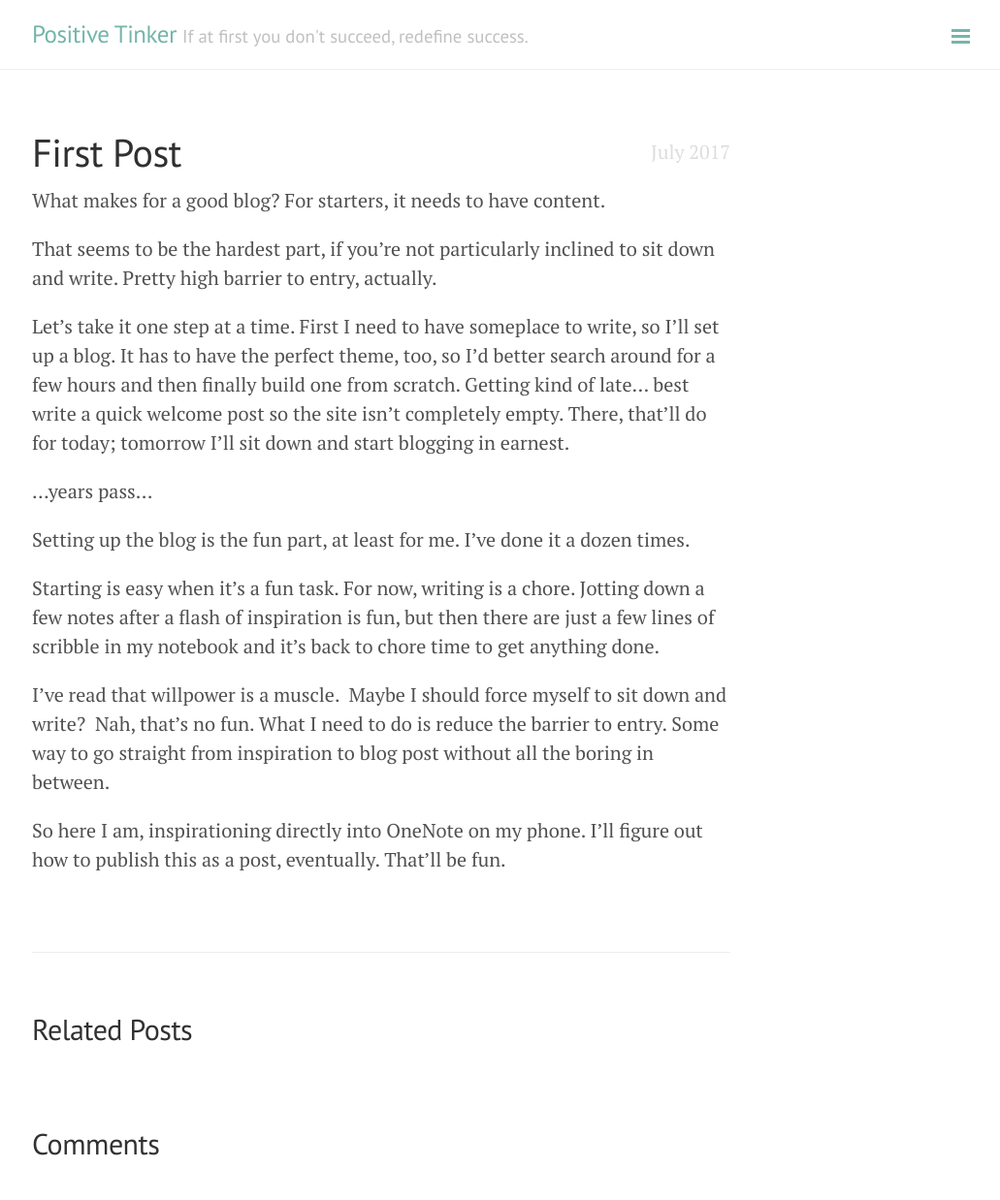
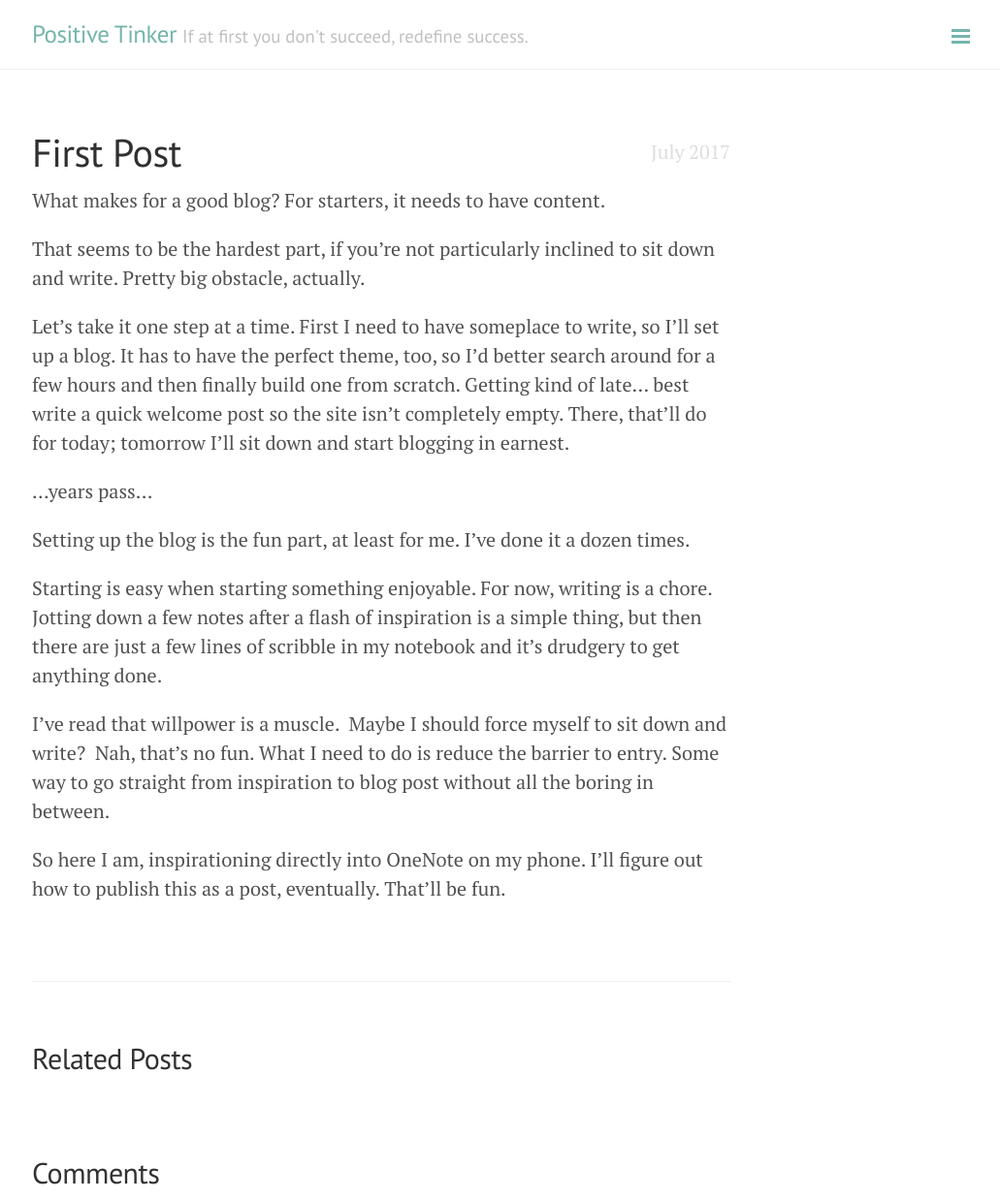
Before and after one commit to MikeTV/PositiveTinker, a Jekyll site: the page built from _posts/2017-07-15-first-post.md, in a window 1280 px wide. Shown: the whole page at 97% size, without its empty margins (247-1278 px from the left). Built offline with Jekyll 4.4.1, drawn with Linux system fonts in a browser that asks for light colours; comment, search, counter and statistics services are not loaded; before the commit the page ends 1208 px from its top, so only the background shows below that.

Commit message:
Update from Forestry.io - 2017-07-15-first-post.md

```diff
--- a/_posts/2017-07-15-first-post.md
+++ b/_posts/2017-07-15-first-post.md
@@ -1,14 +1,15 @@
 ---
+date: 2017-07-15 13:14
+description: ''
+layout: post
 title: First Post
-date: 2017-07-15 13:14
-layout: post
-description: ''
+comments: false
 ---
 
 
 What makes for a good blog?  For starters,  it needs to have content.
 
-That seems to be the hardest part, if you're not particularly inclined to sit down and write.  Pretty high barrier to entry, actually.
+That seems to be the hardest part, if you're not particularly inclined to sit down and write.  Pretty big obstacle, actually.
 
 Let's take it one step at a time. First I need to have someplace to write, so I'll set up a blog. It has to have the perfect theme, too, so I'd better search around for a few hours and then finally build one from scratch.  Getting kind of late...  best write a quick welcome post so the site isn't completely empty. There, that'll do for today; tomorrow I'll sit down and start blogging in earnest.
 
@@ -16,7 +17,7 @@ Let's take it one step at a time. First I need to have someplace to write, so I'
 
 Setting up the blog is the fun part, at least for me.  I've done it a dozen times.
 
-Starting is easy when it's a fun task.  For now, writing is a chore.  Jotting down a few notes after a flash of inspiration is fun, but then there are just a few lines of scribble in my notebook and it's back to chore time to get anything done.
+Starting is easy when starting something enjoyable.  For now, writing is a chore.  Jotting down a few notes after a flash of inspiration is a simple thing, but then there are just a few lines of scribble in my notebook and it's drudgery to get anything done.
 
 I've read that willpower is a muscle.  Maybe I should force myself to sit down and write?  Nah, that's no fun.  What I need to do is reduce the barrier to entry.  Some way to go straight from inspiration to blog post without all the boring in between.
 
```
